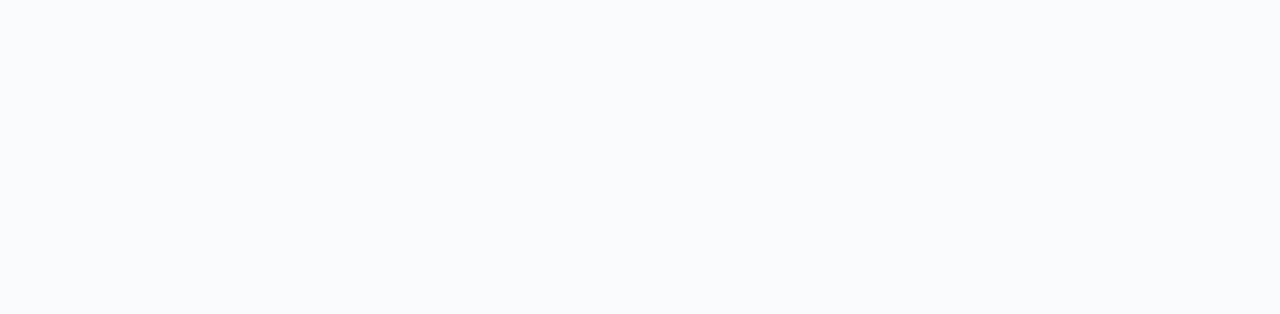
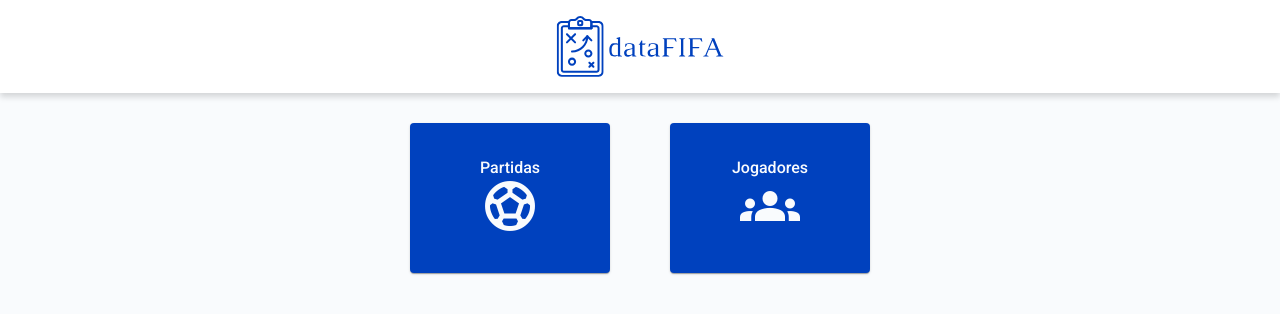
Before and after one commit to souzapablo/DataFIFA-web, an Angular app: page /home in a window 1280 px wide. Before the commit this address led to /. Shown: the top 314 px of the page. Built offline with nearby package versions, Linux system fonts and the light colour scheme.

Commit message:
feat: home page

```diff
--- a/src/app/app-routing.module.ts
+++ b/src/app/app-routing.module.ts
@@ -25,6 +25,10 @@ const routes: Routes = [
   {
     path: 'players/create',
     loadChildren: () => import('./pages/create-player/create-player.module').then(m => m.CreatePlayerModule)
+  },
+  {
+    path: 'home',
+    loadChildren: () => import('./pages/home/home.module').then(m => m.HomeModule)
   }
 ];
 
--- /dev/null
+++ b/src/app/pages/home/home.component.html
@@ -0,0 +1,21 @@
+<div class="df-home">
+    <df-wrapper type="one-col">
+
+        <div class="cards">
+            <mat-card class="card" (click)="redirectTo('matches')">
+                Partidas
+                <span class="icon material-icons">
+                    sports_soccer
+                </span>
+            </mat-card>
+
+            <mat-card class="card" (click)="redirectTo('players')">
+                Jogadores
+                <span class="icon material-icons">
+                    groups
+                </span>
+            </mat-card>
+        </div>
+
+    </df-wrapper>
+</div>
--- /dev/null
+++ b/src/app/pages/home/home.component.scss
@@ -0,0 +1,28 @@
+.df-home {
+
+
+    .cards {
+        display: flex;
+        align-items: center;
+        justify-content: center;
+
+        .card {
+            width: 200px;
+            height: 150px;
+            background-color: var(--df-color-primary);
+            color: var(--df-color-gray-lightest);
+            cursor: pointer;
+            display: flex;
+            align-items: center;
+            justify-content: center;
+            flex-direction: column;
+            margin: 30px;
+
+            >.icon {
+                    display: block;
+                    font-size: calc(var(--df-font-size-base) + 50px);
+                }
+        }
+    }
+
+}
--- /dev/null
+++ b/src/app/pages/home/home.component.ts
@@ -0,0 +1,19 @@
+import { Component, OnInit } from '@angular/core';
+import { Router } from '@angular/router';
+
+@Component({
+  selector: 'app-home',
+  templateUrl: './home.component.html',
+  styleUrls: ['./home.component.scss']
+})
+export class HomeComponent implements OnInit {
+
+  constructor(private router: Router) { }
+
+  ngOnInit(): void {
+  }
+
+  redirectTo(url: string) {
+    this.router.navigateByUrl(url);
+  }
+}
--- a/src/app/pages/match-list/match-list.component.html
+++ b/src/app/pages/match-list/match-list.component.html
@@ -1,5 +1,5 @@
 <div class="df-matchlist">
-    <df-wrapper type="one-col">
+    <df-wrapper type="one-col" back="home">
         <div class="title-button">
             <h1 class="title">Partidas</h1>
             <df-button text="Nova partida" (click)="redirectTo('matches/create')"></df-button>
--- a/src/app/pages/player-list/player-list.component.html
+++ b/src/app/pages/player-list/player-list.component.html
@@ -1,6 +1,6 @@
 <div class="df-player-list">
 
-    <df-wrapper type="one-col">
+    <df-wrapper type="one-col" back="home">
         <div class="title-button">
             <h1 class="title">Partidas</h1>
             <df-button text="Registrar jogador" (click)="redirectTo('players/create')"></df-button>
```
Also changed, not shown: src/app/pages/home/create-match-routing.module.ts (added, +16 -0 lines), src/app/pages/home/home.module.ts (added, +21 -0 lines), 1 other file (tests, documents, lock files or other folders).
